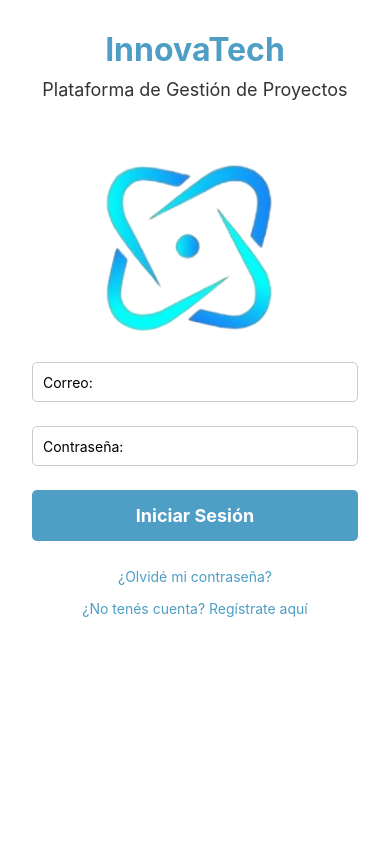
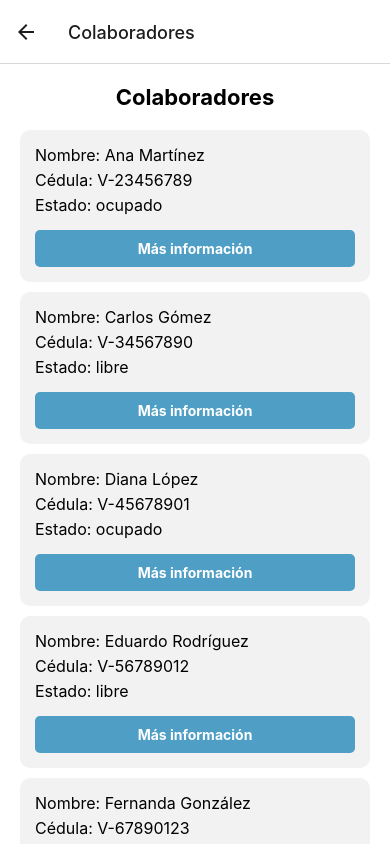
Before and after one commit to unpluggedREVAN/AP-Innovatech, a React Native app in the folder android_proj/innovatech2/: screen /Colaboradores in a window 390 px wide. Built offline with nearby package versions, Linux system fonts and the light colour scheme.

Commit message:
update: colaboradores feature completed

```diff
--- a/android_proj/innovatech2/App.js
+++ b/android_proj/innovatech2/App.js
@@ -16,6 +16,7 @@ import CuentaScreen from './Cuenta';
 
 // Carga de pantallas secundarias
 import ProjectDetailsScreen from './ProjectDetailsScreen';
+import ColaboradoresDetailsScreen from './ColaboradoresDetailsScreen';
 
 const Stack = createNativeStackNavigator();
 const Tab = createBottomTabNavigator();
@@ -93,6 +94,8 @@ export default function App() {
           component={ProjectDetailsScreen}
           options={{ headerTitle: 'Detalles del Proyecto' }}
         />
+        <Stack.Screen name="Colaboradores" component={ColaboradoresScreen} />
+        <Stack.Screen name="ColaboradorDetails" component={ColaboradoresDetailsScreen} />
         {/* aquí se ponen más pantallas */}
       </Stack.Navigator>
     </NavigationContainer>
--- a/android_proj/innovatech2/Colaboradores.js
+++ b/android_proj/innovatech2/Colaboradores.js
@@ -1,27 +1,73 @@
-// ColaboradoresScreen.js
+import React from 'react';
+import { View, Text, StyleSheet, ScrollView, TouchableOpacity } from 'react-native';
+import colaboradoresData from './colab_data.json'; // Asegúrate de que la ruta al archivo JSON sea correcta
+import { useNavigation } from '@react-navigation/native';
 
-import React from 'react';
-import { View, Text, StyleSheet } from 'react-native';
 
 const ColaboradoresScreen = () => {
+
+  const navigation = useNavigation();
+
+  // Define un handler para el botón Más información
+  const handleMoreInfoPress = (colaborador) => {
+    navigation.navigate('ColaboradorDetails', { colaborador });
+  };
+
   return (
     <View style={styles.container}>
-      <Text style={styles.text}>Colaboradores</Text>
+      <Text style={styles.header}>Colaboradores</Text>
+      <ScrollView style={styles.scrollView}>
+        {colaboradoresData.map((colaborador, index) => (
+          <View key={colaborador._id} style={styles.colaboradorCard}>
+            <Text style={styles.colaboradorInfo}>Nombre: {colaborador.nombreCompleto}</Text>
+            <Text style={styles.colaboradorInfo}>Cédula: {colaborador.cedula}</Text>
+            <Text style={styles.colaboradorInfo}>Estado: {colaborador.estado}</Text>
+            <TouchableOpacity style={styles.button} onPress={() => handleMoreInfoPress(colaborador)}>
+              <Text style={styles.buttonText}>Más información</Text>
+            </TouchableOpacity>
+          </View>
+        ))}
+      </ScrollView>
     </View>
   );
-}
+};
 
 const styles = StyleSheet.create({
   container: {
     flex: 1,
-    justifyContent: 'center',
-    alignItems: 'center',
     backgroundColor: '#fff',
   },
-  text: {
+  header: {
     fontSize: 22,
     fontWeight: 'bold',
+    margin: 20,
+    alignSelf: 'center',
   },
+  scrollView: {
+    marginHorizontal: 20,
+  },
+  colaboradorCard: {
+    backgroundColor: '#f2f2f2',
+    padding: 15,
+    borderRadius: 10,
+    marginBottom: 10,
+  },
+  colaboradorInfo: {
+    fontSize: 16,
+    marginBottom: 5,
+  },
+  button: {
+    backgroundColor: '#4e9ec5',
+    padding: 10,
+    borderRadius: 5,
+    alignItems: 'center',
+    marginTop: 10,
+  },
+  buttonText: {
+    color: '#fff',
+    fontWeight: 'bold',
+  },
+  // Agrega más estilos según sea necesario
 });
 
 export default ColaboradoresScreen;
--- /dev/null
+++ b/android_proj/innovatech2/ColaboradoresDetailsScreen.js
@@ -0,0 +1,36 @@
+import React from 'react';
+import { View, Text, StyleSheet, ScrollView } from 'react-native';
+
+const ColaboradorDetailsScreen = ({ route }) => {
+  const { colaborador } = route.params;
+
+  return (
+    <ScrollView contentContainerStyle={styles.container}>
+      <Text style={styles.title}>{colaborador.nombreCompleto}</Text>
+      <Text style={styles.detail}>Cédula: {colaborador.cedula}</Text>
+      <Text style={styles.detail}>Correo: {colaborador.correoElectronico}</Text>
+      <Text style={styles.detail}>Departamento: {colaborador.departamentoTrabajo}</Text>
+      <Text style={styles.detail}>Teléfono: {colaborador.telefono}</Text>
+      <Text style={styles.detail}>Estado: {colaborador.estado}</Text>
+      <Text style={styles.detail}>Proyecto Actual: {colaborador.proyectoActual || 'Ninguno'}</Text>
+    </ScrollView>
+  );
+};
+
+const styles = StyleSheet.create({
+  container: {
+    padding: 20,
+  },
+  title: {
+    fontSize: 22,
+    fontWeight: 'bold',
+    marginBottom: 10,
+  },
+  detail: {
+    fontSize: 18,
+    marginBottom: 5,
+  },
+  // Agrega más estilos según sea necesario
+});
+
+export default ColaboradorDetailsScreen;
--- a/android_proj/innovatech2/Register.js
+++ b/android_proj/innovatech2/Register.js
@@ -33,6 +33,7 @@ const RegisterScreen = ({ navigation }) => {
       .catch(error => ToastAndroid.show(error.message, ToastAndroid.LONG))
       console.log('Respuesta a la petición:', res)
       console.log('Registro con:', fullName, email, password, cedula, departamentoTrabajo, telefono);
+      alert('El registro se hizo satisfactoriamente');
     } catch (error){
       console.log(error)
     }
```
